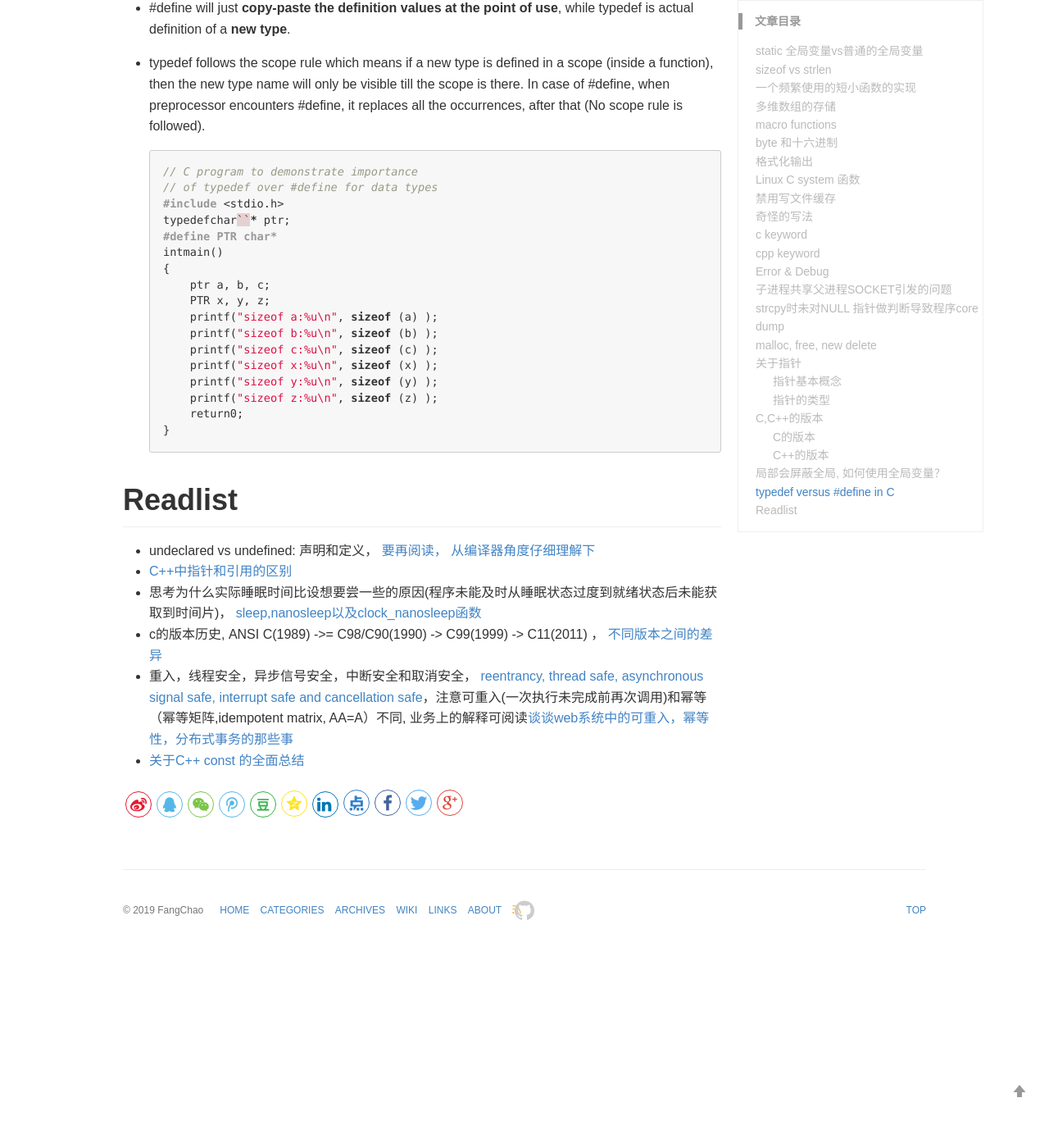
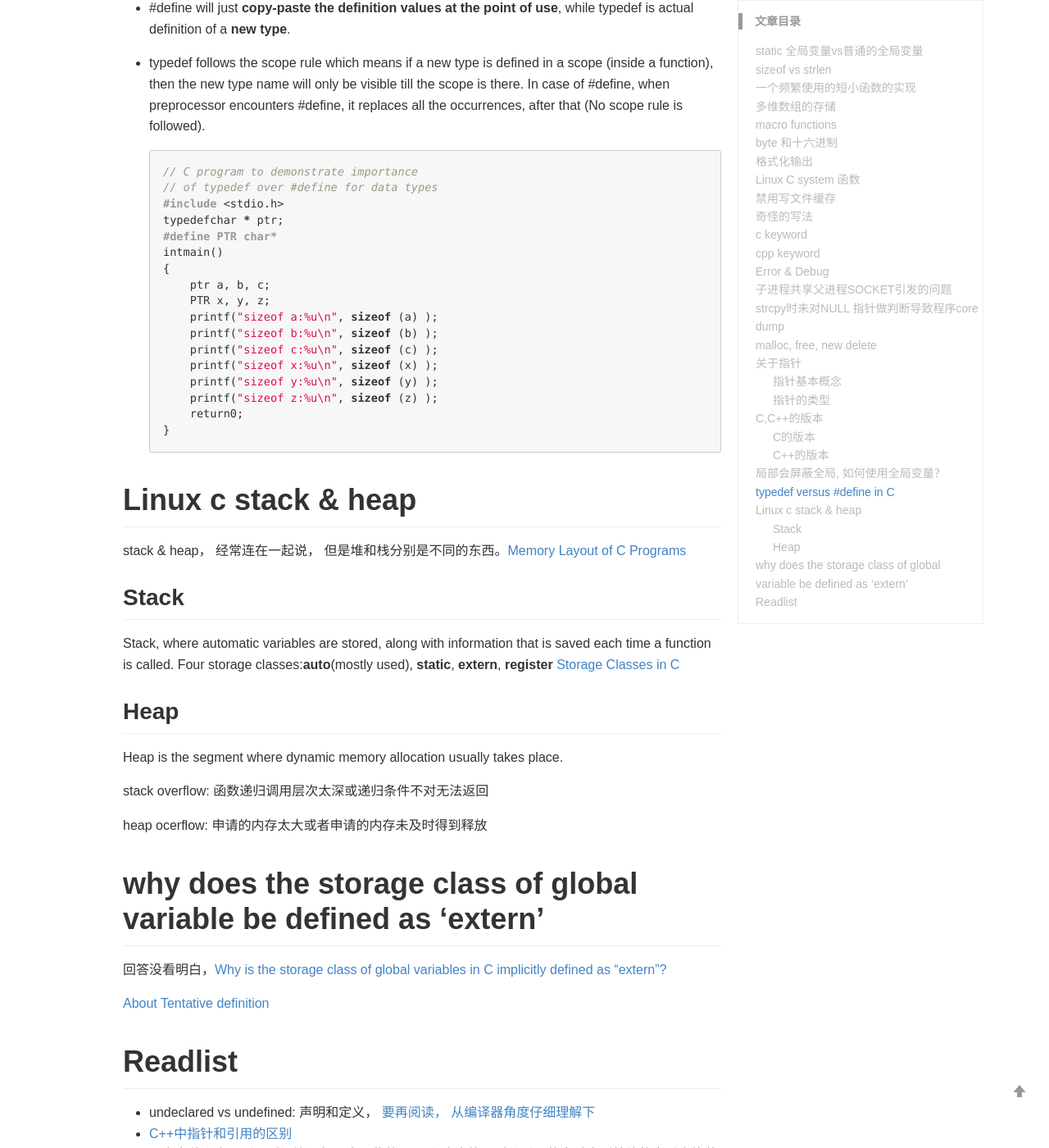
Before and after one commit to alanackart/alanackart.github.io, a Jekyll site: the page built from _posts/2019-05-26-c cpp note.md, in a window 1280 px wide and 1400 px high, scrolled down 7597 px. Shown: the whole window at 82% size. Built offline with Jekyll 4.4.1, drawn with Linux system fonts in a browser that asks for light colours; comment, search, counter and statistics services are not loaded; before the commit the page ends 8756 px from its top, so only the background shows below that; some of the changed text lies outside the part shown.

Commit message:
minor update

````diff
--- a/_posts/2019-05-26-c cpp note.md
+++ b/_posts/2019-05-26-c cpp note.md
@@ -276,7 +276,7 @@ c++中可以在变量名前加`::`(Scope resolution operator), **c中怎么办
   // C program to demonstrate importance
   // of typedef over #define for data types
   #include <stdio.h>
-  typedefchar``* ptr;
+  typedefchar * ptr;
   #define PTR char*
   intmain()
   {
@@ -292,6 +292,28 @@ c++中可以在变量名前加`::`(Scope resolution operator), **c中怎么办
   }
   ```
 
+# Linux c stack &  heap
+
+stack & heap， 经常连在一起说， 但是堆和栈分别是不同的东西。[Memory Layout of C Programs](https://www.geeksforgeeks.org/memory-layout-of-c-program/)
+
+## Stack
+
+Stack, where automatic variables are stored, along with information that is saved each time a function is called. Four storage classes:**auto**(mostly used), **static**, **extern**, **register** [Storage Classes in C](https://www.geeksforgeeks.org/storage-classes-in-c/)
+
+## Heap
+
+Heap is the segment where dynamic memory allocation usually takes place.
+
+stack overflow: 函数递归调用层次太深或递归条件不对无法返回
+
+heap ocerflow: 申请的内存太大或者申请的内存未及时得到释放
+
+# why does the storage class of global variable  be defined as 'extern'
+
+回答没看明白，[Why is the storage class of global variables in C implicitly defined as “extern”?](https://stackoverflow.com/questions/42361320/why-is-the-storage-class-of-global-variables-in-c-implicitly-defined-as-extern)
+
+[About Tentative definition](https://stackoverflow.com/questions/3095861/about-tentative-definition)
+
 # Readlist
 
 - undeclared vs undefined: 声明和定义， [要再阅读， 从编译器角度仔细理解下](https://www.zhihu.com/question/27639400)
@@ -300,3 +322,5 @@ c++中可以在变量名前加`::`(Scope resolution operator), **c中怎么办
 - c的版本历史, ANSI C(1989) ->= C98/C90(1990) -> C99(1999) -> C11(2011) ， [不同版本之间的差异](https://blog.csdn.net/ZCShouCSDN/article/details/60588496)
 - 重入，线程安全，异步信号安全，中断安全和取消安全， [reentrancy, thread safe, asynchronous signal safe, interrupt safe and cancellation safe](https://sites.google.com/site/embeddedmonologue/home/c-programming/reentrancy-thread-safe-asynchronous-signal-safe-interrupt-safe-and-cancellation-safe)，注意可重入(一次执行未完成前再次调用)和幂等（幂等矩阵,idempotent matrix, AA=A）不同, 业务上的解释可阅读[谈谈web系统中的可重入，幂等性，分布式事务的那些事](https://yuerblog.cc/2016/08/12/talking-about-reentrant-idempotent-distributed-transactions-in-web-systems-1/)
 - [关于C++ const 的全面总结](https://blog.csdn.net/Eric_Jo/article/details/4138548)
+- [Returning C string from a function](https://stackoverflow.com/questions/1496313/returning-c-string-from-a-function)
+- [对内存重叠的深入认识](https://blog.csdn.net/feitianxuxue/article/details/7195158)
````
